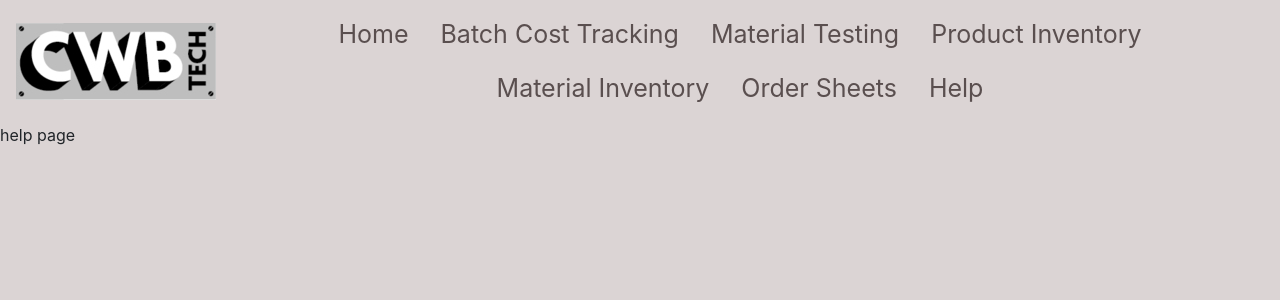
After one commit to Benjamin-Pickers/CWBApp, a Django app: page /CWBDataApp/help/ in a window 1280 px wide. The commit adds this page. Shown: the top 300 px of the page. Run offline with Django 3.2, Linux system fonts and the light colour scheme; some libraries are stand-ins or nearby versions.

Commit message:
Created templates and views

```diff
--- /dev/null
+++ b/CWBDataApp/static/CWBDataApp/base.css
@@ -0,0 +1,68 @@
+:root
+{
+    --bgcolour: #DBD4D4;
+    --secondarybgcolour: #2B7A78;
+    --borderradius: 15px;
+    --textcolour: #5A4F4F;
+    --hovercolour: #B3D822;
+}
+
+body
+{
+  background-color: var(--bgcolour);
+}
+
+#navImage
+{
+  float: left;
+}
+
+.nav-link
+{
+  color: var(--textcolour);
+  font-size: 25px;
+}
+.nav-link:hover
+{
+  color: var(--hovercolour);
+}
+
+.toggle-button
+{
+  width: 25px;
+  height: 25px;
+  padding: 2px;
+}
+
+.close-toggle
+{
+  float: right;
+  margin-right: 10px;
+}
+
+.offcanvas-header{ display:none; }
+
+@media (max-width: 992px)
+{
+  .offcanvas-header{ display:block; }
+  .navbar-collapse
+  {
+    position: fixed;
+    z-index: 100;
+    top:0;
+    right: 0;
+    left: 100%;
+    width: 100%;
+    height: 100%
+    padding-right: 1rem;
+    padding-left: 1rem;
+    overflow-y: auto;
+    visibility: hidden;
+    transition: visibility .2s ease-in-out, -webkit-transform .2s ease-in-out;
+  }
+  .navbar-collapse.show
+  {
+    visibility: visible;
+    transform: translateX(-100%);
+  }
+}
--- /dev/null
+++ b/CWBDataApp/templates/CWBDataApp/base.html
@@ -0,0 +1,68 @@
+<!DOCTYPE html>
+<html lang="en">
+  <head>
+      <meta charset="UTF-8"/>
+      <title>
+        {% block title %}
+          {{ page_title|default:"Untitled page" }}
+        {% endblock title %}
+      </title>
+      <link rel="stylesheet" href="https://stackpath.bootstrapcdn.com/bootstrap/4.3.1/css/bootstrap.min.css" integrity="sha384-ggOyR0iXCbMQv3Xipma34MD+dH/1fQ784/j6cY/iJTQUOhcWr7x9JvoRxT2MZw1T" crossorigin="anonymous"/>
+      {% load static %}
+      <link rel="stylesheet" type="text/css" href="{% static 'CWBDataApp/base.css'%}">
+      <meta name="viewport" content="width=device-width, initial-scale=1, shrink-to-fit=no"/>
+  </head>
+
+  <body class="d-flex flex-column">
+
+    <main class="flex-fill">
+
+      <!-- Menu bar on top of the page-->
+      <nav class="navbar center navbar-expand-lg">
+        <button class="navbar-toggler" type="button" data-trigger="#mainNav">
+          {%load static%}
+          <img src="{% static 'CWBDataApp/images/toggle.png'%}" alt="toggle" class="toggle-button">
+        </button>
+
+        <div class="navbar-collapse justify-content-center" id="mainNav">
+          <div class="offcanvas-header mt-3">
+            <button class="btn btn-outline-danger btn-close close-toggle"> &times Close </button>
+          </div>
+          {% load static %}
+          <img id="navImage" src="{% static 'CWBDataApp/images/cwbtech.jpg'%}" alt="cwbtech">
+          <ul class="nav justify-content-center" id="navText">
+              <li class="nav-item">
+                <a class="nav-link" href="{% url 'CWBDataApp:index' %}">Home</a>
+              </li>
+              <li class="nav-item">
+                <a class="nav-link" href="{% url 'CWBDataApp:BatchCost' %}">Batch Cost Tracking</a>
+              </li>
+              <li class="nav-item">
+                <a class="nav-link" href="{% url 'CWBDataApp:MaterialTest'%}">Material Testing</a>
+              </li>
+              <li class="nav-item">
+                <a class="nav-link" href="{% url 'CWBDataApp:ProductInventory'%}">Product Inventory</a>
+              </li>
+              <li class="nav-item">
+                <a class="nav-link" href="{% url 'CWBDataApp:MaterialInventory'%}">Material Inventory</a>
+              </li>
+              <li class="nav-item">
+                <a class="nav-link" href="{% url 'CWBDataApp:OrderSheets'%}">Order Sheets</a>
+              </li>
+              <li class="nav-item">
+                <a class="nav-link" href="{% url 'CWBDataApp:help'%}">Help</a>
+              </li>
+          </ul>
+        </div>
+      </nav>
+
+      {% block content %}
+      {% endblock content%}
+
+    <script src="https://code.jquery.com/jquery-3.5.1.js" integrity="sha256-QWo7LDvxbWT2tbbQ97B53yJnYU3WhH/C8ycbRAkjPDc=" crossorigin="anonymous"></script>
+    <script src="https://cdnjs.cloudflare.com/ajax/libs/popper.js/1.14.7/umd/popper.min.js" integrity="sha384-UO2eT0CpHqdSJQ6hJty5KVphtPhzWj9WO1clHTMGa3JDZwrnQq4sF86dIHNDz0W1" crossorigin="anonymous"></script>
+    <script> window.jQuery || document.write('<script src="jquery-3.3.1.js"><\/script>') </script>
+    <script src="https://stackpath.bootstrapcdn.com/bootstrap/4.3.1/js/bootstrap.min.js" integrity="sha384-JjSmVgyd0p3pXB1rRibZUAYoIIy6OrQ6VrjIEaFf/nJGzIxFDsf4x0xIM+B07jRM" crossorigin="anonymous"></script>
+  </body>
+
+</html>
--- a/CWBDataApp/apps.py
+++ b/CWBDataApp/templates/CWBDataApp/help.html
@@ -1,6 +1,7 @@
-from django.apps import AppConfig
+{% extends 'CWBDataApp/base.html'%}
 
+{% block title %} {{'Help'}} {% endblock title %}
 
-class CwbdataappConfig(AppConfig):
-    default_auto_field = 'django.db.models.BigAutoField'
-    name = 'CWBDataApp'
+{% block content %}
+      <p>help page</p>
+{% endblock content %}
--- a/CWBDataApp/urls.py
+++ b/CWBDataApp/urls.py
@@ -7,4 +7,8 @@ urlpatterns = [
     path('', views.index, name='index'),
     path('BatchCostTracking/', views.BatchCostTracking, name='BatchCost'),
     path('MaterialTesting/', views.MaterialTesting, name='MaterialTest'),
+    path('ProductInventory/', views.ProductInventory, name='ProductInventory'),
+    path('MaterialInventory/', views.MaterialInventory, name='MaterialInventory'),
+    path('OrderSheets/', views.OrderSheets, name='OrderSheets'),
+    path('help/', views.help, name='help'),
 ]
--- a/CWBDataApp/views.py
+++ b/CWBDataApp/views.py
@@ -8,7 +8,19 @@ def index(request):
     return render(request, 'CWBDataApp/index.html')
 
 def BatchCostTracking(request):
-    return HttpResponse('Hello world')
+    return render(request, 'CWBDataApp/BatchCostTracking.html')
 
 def MaterialTesting(request):
-    return HttpResponse('')
+    return render(request, 'CWBDataApp/MaterialTesting.html')
+
+def ProductInventory(request):
+    return render(request, 'CWBDataApp/ProductInventory.html')
+
+def MaterialInventory(request):
+    return render(request, 'CWBDataApp/MaterialInventory.html')
+
+def OrderSheets(request):
+    return render(request, 'CWBDataApp/OrderSheets.html')
+
+def help(request):
+    return render(request, 'CWBDataApp/help.html')
```
Also changed, not shown: CWBDataApp/templates/CWBDataApp/BatchCostTracking.html (+9 -45 lines), CWBDataApp/templates/CWBDataApp/MaterialInventory.html (added, +7 -0 lines), CWBDataApp/templates/CWBDataApp/MaterialTesting.html (added, +7 -0 lines), CWBDataApp/templates/CWBDataApp/OrderSheets.html (added, +7 -0 lines), CWBDataApp/templates/CWBDataApp/ProductInventory.html (added, +7 -0 lines), CWBDataApp/static/CWBDataApp/images/cwbtech.jpg (added), CWBDataApp/static/CWBDataApp/images/toggle.png (added).
